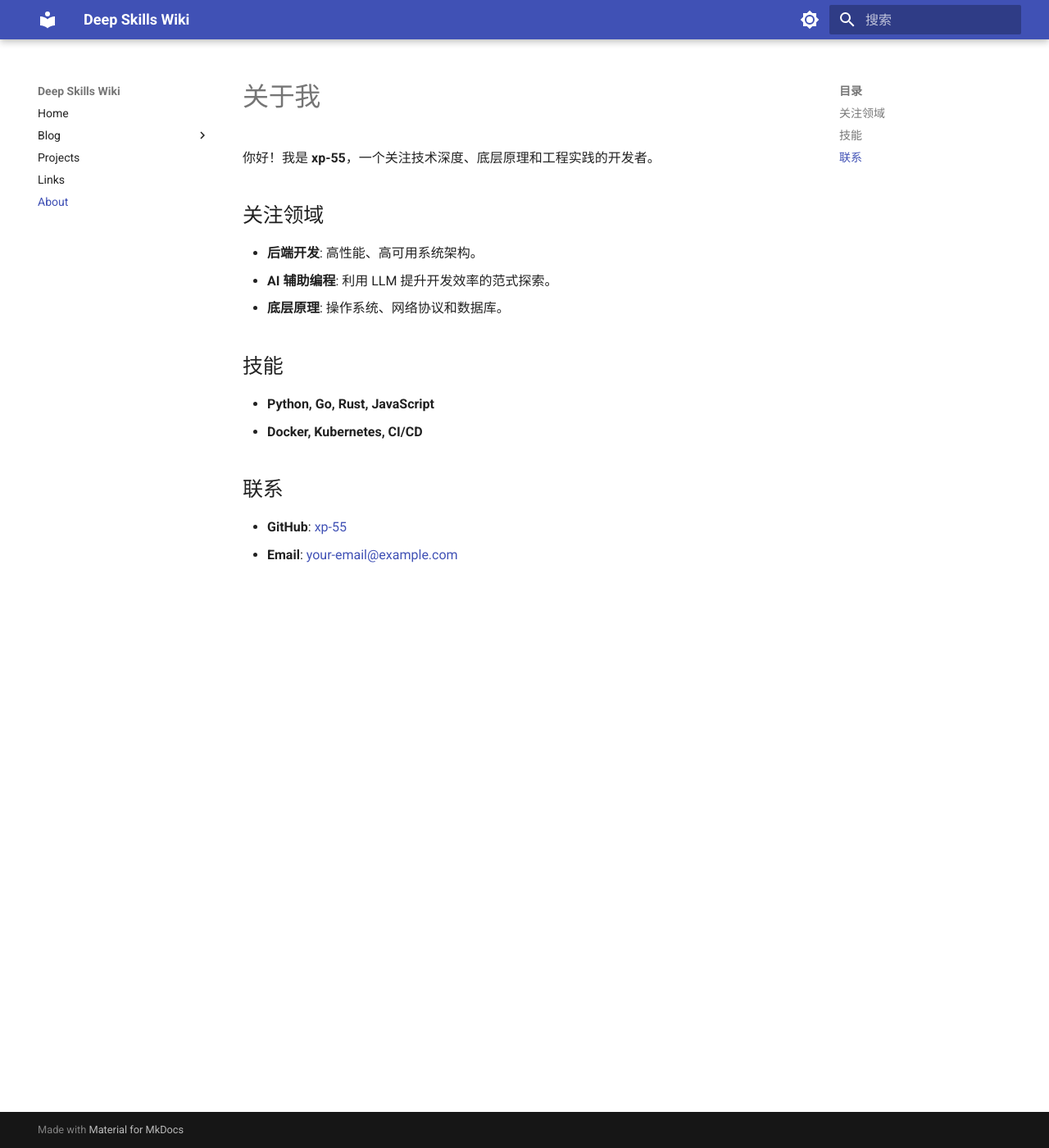
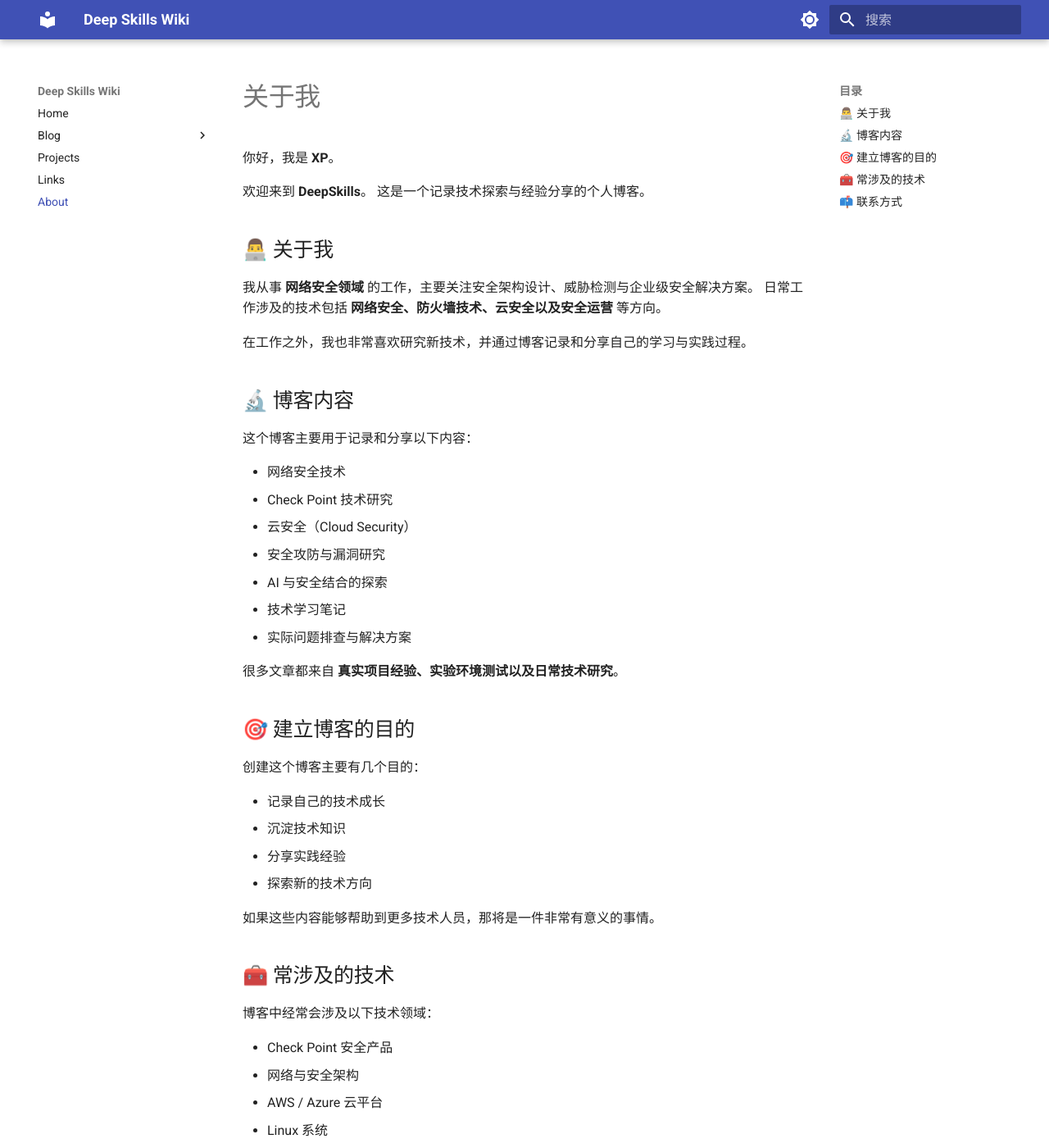
Before and after one commit to XP-55/xp-55.github.io, an MkDocs documentation site: the page built from docs/about.md, in a window 1280 px wide and 1400 px high. Shown: the whole window at 82% size. Built offline with MkDocs 1.6.1 and Material for MkDocs 9.7.7, drawn with Linux system fonts in a browser that asks for light colours; some of the changed text lies outside the part shown.

Commit message:
Update: refresh About page content

```diff
--- a/docs/about.md
+++ b/docs/about.md
@@ -1,19 +1,61 @@
 # 关于我
 
-你好！我是 **xp-55**，一个关注技术深度、底层原理和工程实践的开发者。
+你好，我是 **XP**。
 
-## 关注领域
+欢迎来到 **DeepSkills**。
+这是一个记录技术探索与经验分享的个人博客。
 
-- **后端开发**: 高性能、高可用系统架构。
-- **AI 辅助编程**: 利用 LLM 提升开发效率的范式探索。
-- **底层原理**: 操作系统、网络协议和数据库。
+## 👨‍💻 关于我
 
-## 技能
+我从事 **网络安全领域** 的工作，主要关注安全架构设计、威胁检测与企业级安全解决方案。
+日常工作涉及的技术包括 **网络安全、防火墙技术、云安全以及安全运营** 等方向。
 
-- **Python, Go, Rust, JavaScript**
-- **Docker, Kubernetes, CI/CD**
+在工作之外，我也非常喜欢研究新技术，并通过博客记录和分享自己的学习与实践过程。
 
-## 联系
+## 🔬 博客内容
 
-- **GitHub**: [xp-55](https://github.com/xp-55)
-- **Email**: [your-email@example.com](mailto:your-email@example.com)
+这个博客主要用于记录和分享以下内容：
+
+* 网络安全技术
+* Check Point 技术研究
+* 云安全（Cloud Security）
+* 安全攻防与漏洞研究
+* AI 与安全结合的探索
+* 技术学习笔记
+* 实际问题排查与解决方案
+
+很多文章都来自 **真实项目经验、实验环境测试以及日常技术研究**。
+
+## 🎯 建立博客的目的
+
+创建这个博客主要有几个目的：
+
+* 记录自己的技术成长
+* 沉淀技术知识
+* 分享实践经验
+* 探索新的技术方向
+
+如果这些内容能够帮助到更多技术人员，那将是一件非常有意义的事情。
+
+## 🧰 常涉及的技术
+
+博客中经常会涉及以下技术领域：
+
+* Check Point 安全产品
+* 网络与安全架构
+* AWS / Azure 云平台
+* Linux 系统
+* 威胁情报（Threat Intelligence）
+* 自动化与脚本
+* AI 工具与安全结合
+
+## 📫 联系方式
+
+如果你对技术交流、合作或者讨论安全问题感兴趣，可以通过以下方式联系我：
+
+* GitHub: https://github.com/XP-55
+* Blog: https://deepskills.wiki
+
+---
+
+> 技术的世界没有终点，持续学习，持续成长。
```
